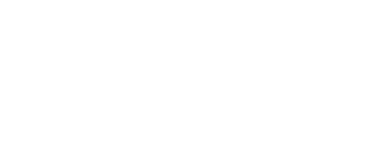
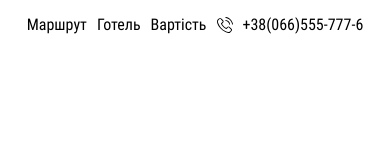
Before and after one commit to 3p-vln/Cappadocia, a plain HTML site: page index.html in a window 390 px wide. Drawn offline with Linux system fonts and the light colour scheme.

Commit message:
+fonts +reset HEADER (desktop, adapt)

```diff
--- /dev/null
+++ b/css/components/header.css
@@ -0,0 +1,115 @@
+.header{
+    position: fixed;
+    z-index: 99;
+    top: 0;
+    left: 0;
+    display: flex;
+    width: 100%;
+    padding: 70px 0;
+    font-family: RobotoCondensed-Regular;
+    font-size: 24px;
+}
+
+.header__content{
+    display: flex;
+    justify-content: space-between;
+    align-items: center;
+}
+
+/*menu*/
+.menu__list{
+    display: flex;
+    gap: 50px;
+}
+
+.menu__item{
+    position: relative;
+}
+
+.menu__item::before{
+    content: "";
+    position: absolute;
+    bottom: 2px;
+    left: 0;
+    width: 0;
+    height: 2px;
+    background-color: black;
+    transition: width 0.5s ease-in-out;
+}
+
+.menu__item:hover::before{
+    width: 100%;
+}
+
+/*contact*/
+.contact{
+    display: flex;
+    gap: 10px;
+    align-items: center;
+}
+
+.contact:hover .contact__img{
+    animation: vibrate 1.5s ease-in-out 2;
+}
+
+.contact__img{
+    width: 30px;
+    height: 30px;
+}
+
+/*phone animation*/
+@keyframes vibrate {
+    0% { transform: translate(0, 0) rotate(0deg); }
+    10% { transform: translate(-2px, -2px) rotate(-3deg); }
+    20% { transform: translate(2px, 2px) rotate(3deg); }
+    30% { transform: translate(-2px, 2px) rotate(-3deg); }
+    40% { transform: translate(2px, -2px) rotate(3deg); }
+    50% { transform: translate(-1px, -1px) rotate(-1deg); }
+    60% { transform: translate(1px, 1px) rotate(1deg); }
+    70% { transform: translate(0, 0) rotate(0deg); }
+    100% { transform: translate(0, 0) rotate(0deg); }
+}
+
+/*adapt*/
+@media (max-width: 1440px) {
+    .header{
+        padding: 30px 0;
+    }
+}
+
+@media (max-width: 1024px) {
+    .header{
+        font-size: 20px;
+    }
+
+    .menu__list{
+        gap: 20px;
+    }
+
+    .contact__img{
+        width: 20px;
+        height: 20px;
+    }
+}
+
+@media (max-width: 576px) {
+    .header{
+        padding: 15px 0;
+        font-size: 16px;
+    }
+
+    .header__content{
+        gap: 10px;
+        justify-content: center;
+        flex-wrap: wrap;
+    }
+
+    .menu__list{
+        gap: 10px;
+    }
+
+    .contact__img{
+        width: 16px;
+        height: 16px;
+    }
+}
--- /dev/null
+++ b/css/config/fonts.css
@@ -0,0 +1,28 @@
+@font-face{
+    font-family: 'balqis';
+    src: url('../../fonts/balqis.woff2') format('woff2');
+    font-weight: 300;
+    font-style: normal;
+    font-display: swap;
+}
+@font-face{
+    font-family: 'RobotoCondensed-Light';
+    src: url('../../fonts/RobotoCondensed-Light.woff2') format('woff2');
+    font-weight: 300;
+    font-style: normal;
+    font-display: swap;
+}
+@font-face{
+    font-family: 'RobotoCondensed-Lightitalic';
+    src: url('../../fonts/RobotoCondensed-LightItalic.woff2') format('woff2');
+    font-weight: 300;
+    font-style: italic;
+    font-display: swap;
+}
+@font-face{
+    font-family: 'RobotoCondensed-Regular';
+    src: url('../../fonts/RobotoCondensed-Regular.woff2') format('woff2');
+    font-weight: 300;
+    font-style:normal;
+    font-display: swap;
+}
--- /dev/null
+++ b/css/config/reset.css
@@ -0,0 +1,86 @@
+* {
+    padding: 0px;
+    margin: 0px;
+    border: none;
+}
+
+*,
+*::before,
+*::after {
+    box-sizing: border-box;
+}
+
+a, a:link, a:visited  {
+    text-decoration: none;
+    color: black;
+}
+
+a:hover  {
+    text-decoration: none;
+}
+
+aside, nav, footer, header, section, main {
+    display: block;
+}
+
+h1, h2, h3, h4, h5, h6, p {
+    font-size: inherit;
+    font-weight: inherit;
+}
+
+ul, ul li {
+    list-style: none;
+}
+
+img {
+    vertical-align: top;
+}
+
+img, svg {
+    max-width: 100%;
+    height: auto;
+}
+
+address {
+    font-style: normal;
+}
+
+input, textarea, button, select {
+    font-family: inherit;
+    font-size: inherit;
+    color: inherit;
+    background-color: transparent;
+}
+
+input::-ms-clear {
+    display: none;
+}
+
+textarea {
+    resize: vertical;
+}
+
+button, input[type="submit"] {
+    display: inline-block;
+    box-shadow: none;
+    background-color: transparent;
+    background: none;
+    cursor: pointer;
+}
+
+button::-moz-focus-inner {
+    padding: 0;
+    border: 0;
+}
+
+label {
+    cursor: pointer;
+}
+
+legend {
+    display: block;
+}
+
+input[type='file'] {
+    max-width: 100%;
+}
--- /dev/null
+++ b/css/main.css
@@ -0,0 +1,12 @@
+@import "config/reset.css";
+@import "config/fonts.css";
+
+/*components*/
+@import "components/header.css";
+
+.container{
+    max-width: 1230px;
+    padding: 0 15px;
+    margin: 0 auto;
+    width: 100%;
+}
--- a/index.html
+++ b/index.html
@@ -2,12 +2,39 @@
 <html lang="en">
 <head>
   <meta charset="UTF-8">
+  <meta name="viewport" content="width=device-width, initial-scale=1.0">
   <link rel="icon" type="image/svg+xml" href="img/svg/bus.svg" />
   <title>Cappadocia. Ексклюсивний тур</title>
-  <link rel="stylesheet" href="main.css" />
+  <link rel="stylesheet" href="css/main.css" />
 </head>
 <body>
+<header class="header">
+  <div class="container">
+    <div class="header__content">
+      <div class="header__menu menu">
+        <ul class="menu__list">
+          <li class="menu__item">
+            <a href="#">Маршрут</a>
+          </li>
 
+          <li class="menu__item">
+            <a href="#">Готель</a>
+          </li>
+
+          <li class="menu__item">
+            <a href="#">Вартість</a>
+          </li>
+        </ul>
+      </div>
+
+      <a class="header__contact contact" href="tel:+380665557776">
+        <img src="img/svg/phone.svg" alt="phone" class="contact__img">
+
+        <p class="contact__phone">+38(066)555-777-6</p>
+      </a>
+    </div>
+  </div>
+</header>
 
 <script src="main.js" type="module"></script>
 </body>
```
Also changed, not shown: fonts/RobotoCondensed-Light.woff2 (added), fonts/RobotoCondensed-LightItalic.woff2 (added), fonts/RobotoCondensed-Regular.woff2 (added), fonts/balqis.woff2 (added), main.css (deleted).
